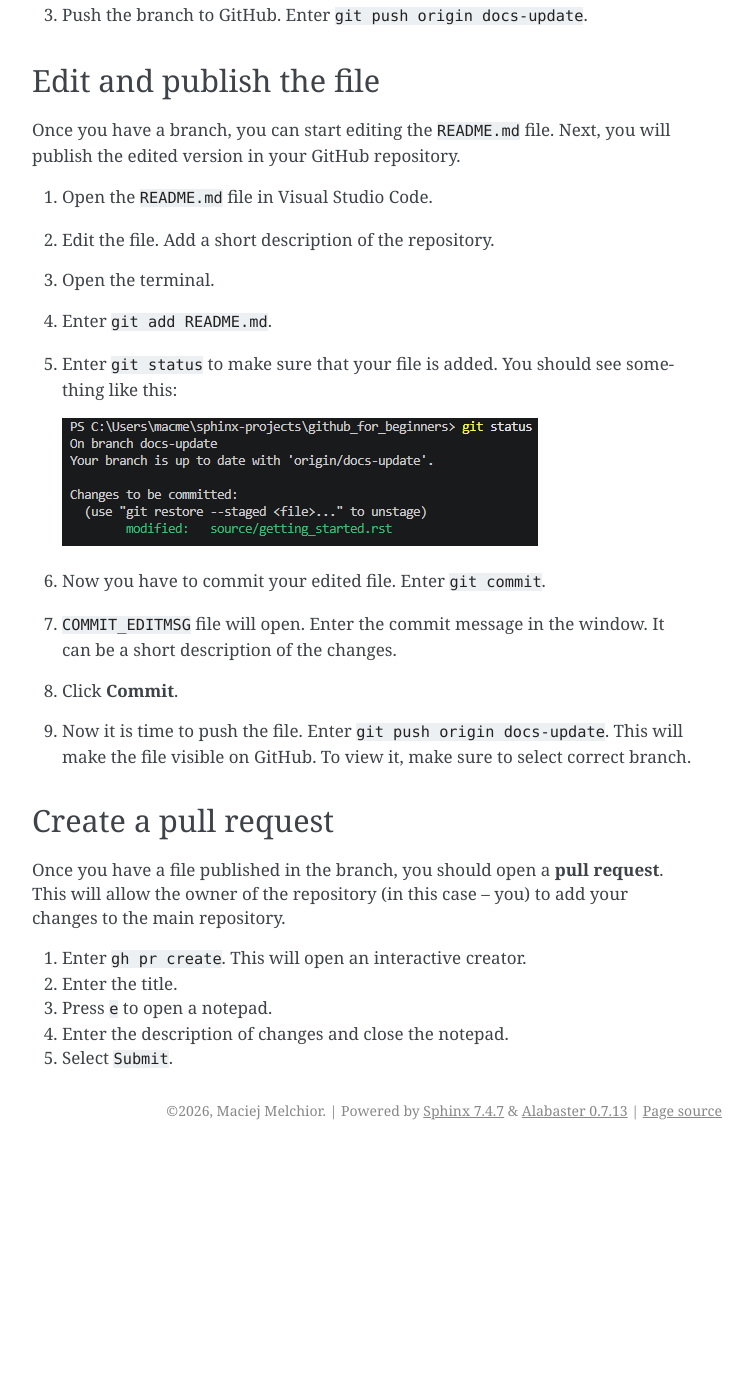
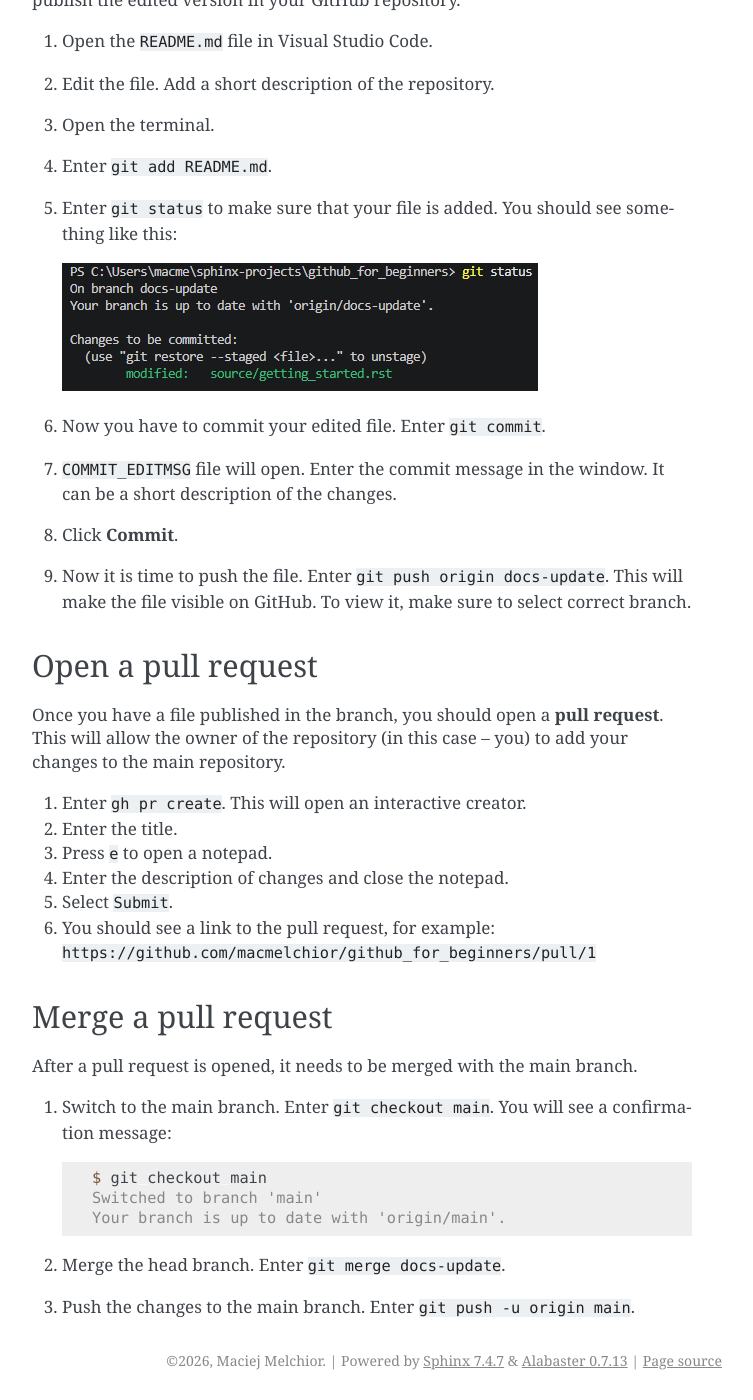
Before and after one commit to macmelchior/github_for_beginners, a Sphinx documentation site: the page built from source/getting_started.rst, in a window 1280 px wide and 1400 px high, scrolled down 1621 px. Shown: the whole window, without its empty margins (388-1141 px from the left). Built offline with Sphinx 7.4.7, drawn with Linux system fonts in a browser that asks for light colours; before the commit the page ends 2771 px from its top, so only the background shows below that; some of the changed text lies outside the part shown.

Commit message:
Added instructions on how to push changes to the main branch.

````diff
--- a/source/getting_started.rst
+++ b/source/getting_started.rst
@@ -29,7 +29,7 @@ Create a repository
 First, you need to create a repository.
 
 1. Create a new project in Visual Studio Code.
-2. Press **Ctrl+`**. This will open the terminal at the bottom.
+2. Press ``Ctrl+```. This will open the terminal at the bottom.
 3. In the terminal, enter ``gh repo create``. This will open an interactive repository creator.
 4. Select ``Create a new repository on github.com from scratch``.
 5. Next, enter repository name.
@@ -37,9 +37,15 @@ First, you need to create a repository.
 7. Choose ``Public`` visibility. This will make the repository visible to others.
 8. Enter ``Y`` to add a ``README.md`` file. This will be our first file on GitHub.
 9. On the next two steps, simply press **Enter** to apply default settings.
-10. After that, enter ``Y`` to confirm creating the repository. You will see a confirmation message similar to this:
+10. After that, enter ``Y`` to confirm creating the repository.
+    You will see a confirmation message similar to this:
 
-    .. image:: _static/confirm.png
+   .. code-block:: console
+
+      ? This will create "docs-update" as a public repository on github.com. Continue? Yes
+      ✓ Created repository macmelchior/docs-update on github.com
+      https://github.com/macmelchior/docs-update
+
 11. Enter ``Y`` to clone the new repository. This will create a copy of the repository on your computer.
 12. You should see the following file structure:
 
@@ -76,7 +82,7 @@ Next, you will publish the edited version in your GitHub repository.
 9.  Now it is time to push the file. Enter ``git push origin docs-update``.
     This will make the file visible on GitHub. To view it, make sure to select correct branch.
 
-Create a pull request
+Open a pull request
 =============================
 
 Once you have a file published in the branch, you should open a **pull request**.
@@ -87,3 +93,19 @@ This will allow the owner of the repository (in this case -- you) to add your ch
 3. Press ``e`` to open a notepad.
 4. Enter the description of changes and close the notepad.
 5. Select ``Submit``.
+6. You should see a link to the pull request, for example:
+   ``https://github.com/macmelchior/github_for_beginners/pull/1``
+
+Merge a pull request
+=============================
+After a pull request is opened, it needs to be merged with the main branch.
+
+1. Switch to the main branch. Enter ``git checkout main``. You will see a confirmation message:
+
+   .. code-block:: console
+
+      $ git checkout main
+      Switched to branch 'main'
+      Your branch is up to date with 'origin/main'.
+2. Merge the head branch. Enter ``git merge docs-update``.
+3. Push the changes to the main branch. Enter ``git push -u origin main``.
````
Also changed, not shown: other parts of source/getting_started.rst (+1 -1 lines), 7 other files.
